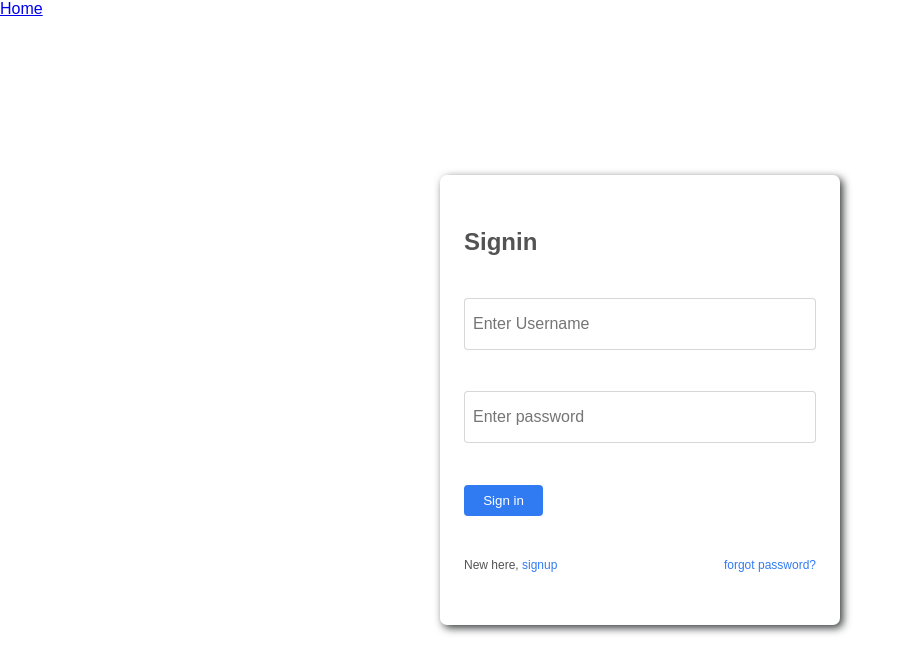
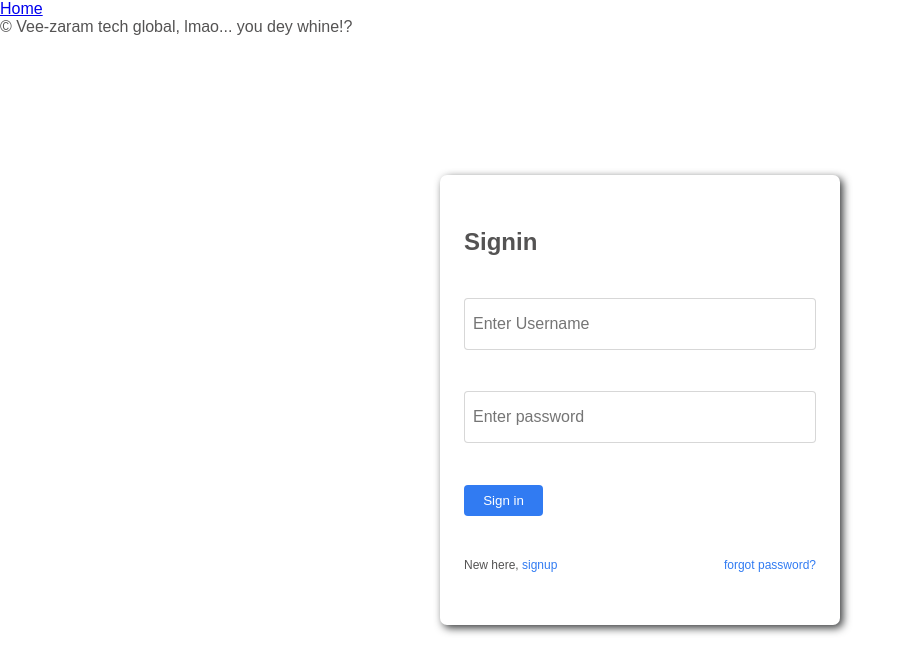
Before and after one commit to OvyEvbodi/auth_playground, a plain HTML site: page frontend/signin.html in a window 1280 px wide. Shown: the whole page, without its empty margins (0-912 px from the left). Drawn offline with Linux system fonts and the light colour scheme.

Commit message:
Add footer to signin page

```diff
--- a/frontend/signin.html
+++ b/frontend/signin.html
@@ -37,6 +37,9 @@
             </form>
         </div>
     </main>
+    <footer>
+        <p>&copy; Vee-zaram tech global, lmao... you dey whine!?</p>
+    </footer>
     <script rel="script" src="js/script.js"></script>
 </body>
 </html>
```
